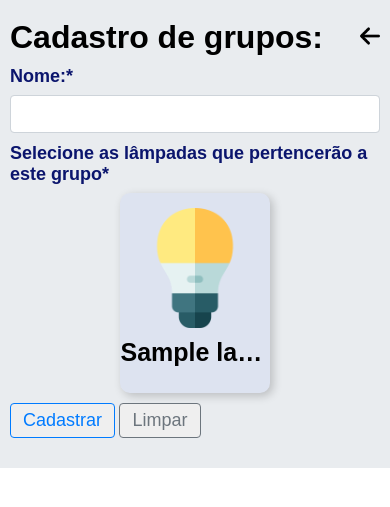
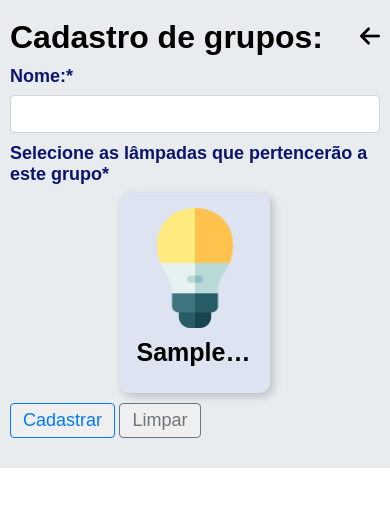
Before and after one commit to RomuuloGoncalves/EPA-2022, a PHP site: page /cadastro_grupos.php in a window 390 px wide. Shown: the part 91-598 px from the top of the page. Run offline with PHP 8.4, Linux system fonts and the light colour scheme; tables that the repository leaves empty hold one stand-in row (values such as "Sample post").

Commit message:
responsividade dos card do grupo

```diff
--- a/assets/css/style_cadastro_grupos.css
+++ b/assets/css/style_cadastro_grupos.css
@@ -128,7 +128,7 @@ input[type="checkbox"]:checked ~ .card{
 }
 
 .card p{
-    max-width: 149px;
+    max-width: 90%;
     white-space: nowrap;
     overflow: hidden;
     text-overflow: ellipsis;
```
